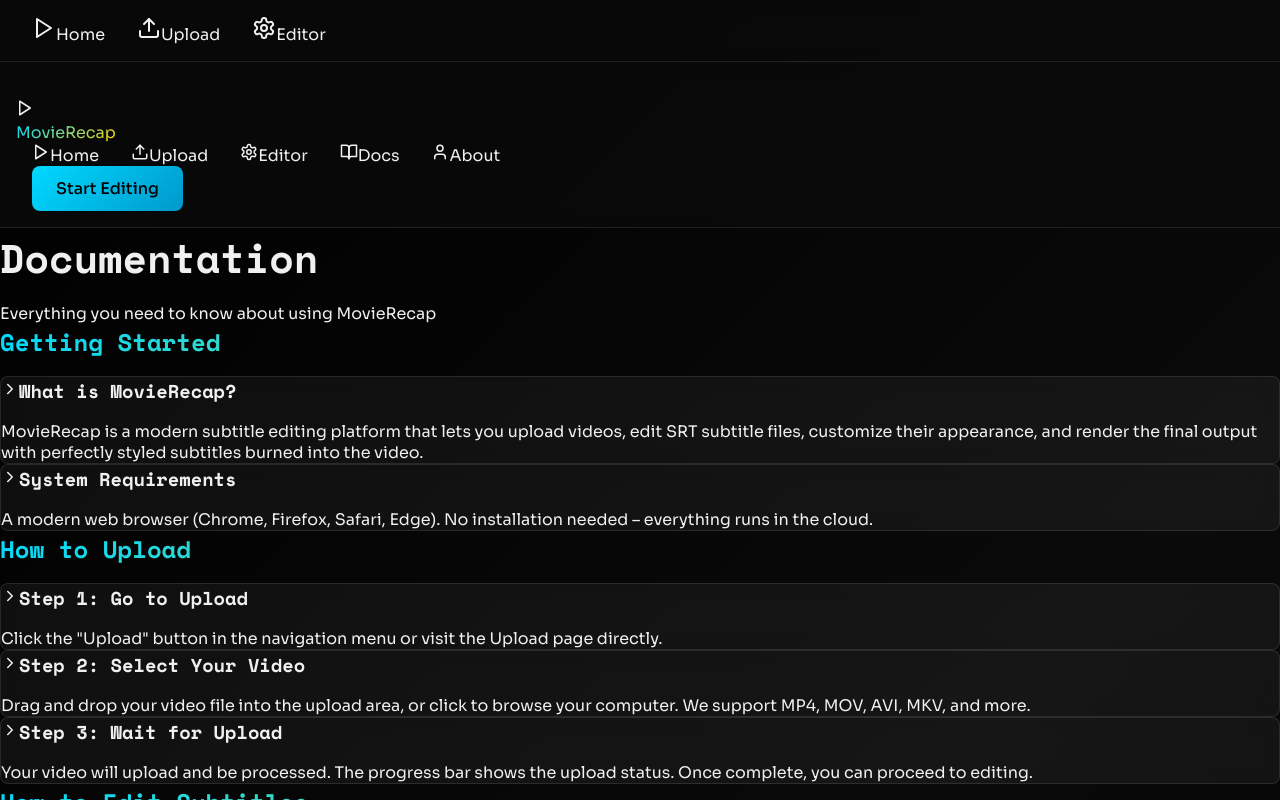
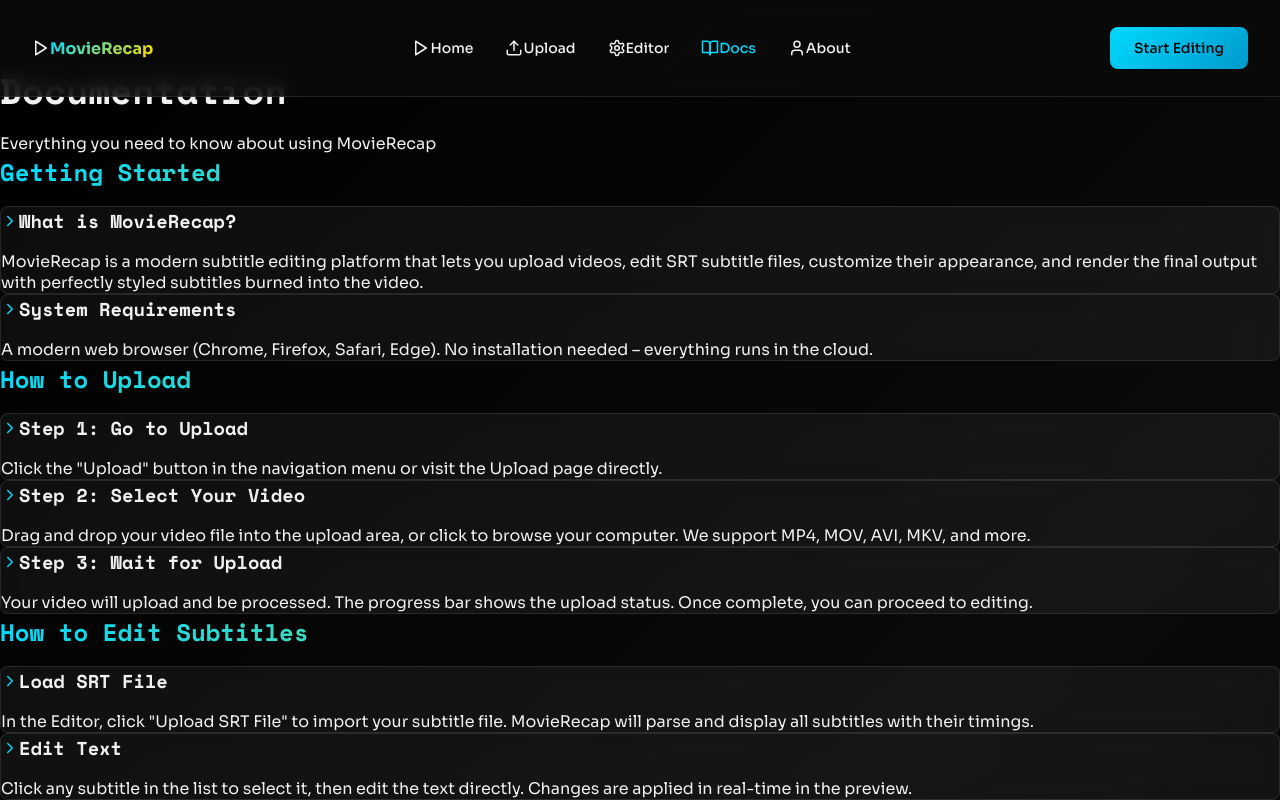
Before and after one commit to amkyawdev/mv, a Next.js app: page /docs in a window 1280 px wide. Shown: the top 800 px of the page. Built offline with nearby package versions, Linux system fonts and the light colour scheme.

Commit message:
Fix: Add Tailwind utility classes to CSS

```diff
--- a/app/globals.css
+++ b/app/globals.css
@@ -161,3 +161,87 @@ h1 {
   -webkit-text-fill-color: transparent;
   background-clip: text;
 }
+/* Navigation */
+.fixed { position: fixed; }
+.bottom-0 { bottom: 0; }
+.left-0 { left: 0; }
+.right-0 { right: 0; }
+.z-40 { z-index: 40; }
+.z-10 { z-index: 10; }
+.hidden { display: none; }
+.md\:hidden { display: none; }
+@media (min-width: 768px) { .md\:hidden { display: inline; } }
+.md\:block { display: none; }
+@media (min-width: 768px) { .md\:block { display: block; } }
+.md\:hidden { display: none; }
+.fixed.bottom-0 { bottom: 0; }
+.bg-dark-surface { background: rgba(10,10,10,0.9); }
+.border-t { border-top: 1px solid rgba(255,255,255,0.1); }
+.border-dark-border { border-color: rgba(255,255,255,0.1); }
+.flex { display: flex; }
+.justify-around { justify-content: space-around; }
+.items-center { align-items: center; }
+.h-16 { height: 4rem; }
+.gap-1 { gap: 0.25rem; }
+.w-14 { width: 3.5rem; }
+.h-14 { height: 3.5rem; }
+.rounded-lg { border-radius: 0.5rem; }
+.duration-300 { transition: all 0.3s; }
+.transition-all { transition: all 0.3s; }
+.w-full { width: 100%; }
+.h-full { height: 100%; }
+.p-4 { padding: 1rem; }
+.justify-center { justify-content: center; }
+.justify-between { justify-content: space-between; }
+
+/* Text colors */
+.text-neon-blue { color: var(--neon-blue); }
+.text-neon-gold { color: var(--neon-gold); }
+.text-dark-text { color: var(--text-dark); }
+
+/* Backgrounds */
+.bg-dark-bg { background: var(--bg-dark); }
+.bg-neon-blue { background: var(--neon-blue); }
+
+/* Spacing */
+.px-4 { padding-left: 1rem; padding-right: 1rem; }
+.py-2 { padding-top: 0.5rem; padding-bottom: 0.5rem; }
+.py-4 { padding-top: 1rem; padding-bottom: 1rem; }
+.pt-20 { padding-top: 5rem; }
+.pb-20 { padding-bottom: 5rem; }
+.mt-4 { margin-top: 1rem; }
+.mb-4 { margin-bottom: 1rem; }
+.gap-4 { gap: 1rem; }
+
+/* Sizing */
+.max-w-4xl { max-width: 56rem; }
+.mx-auto { margin-left: auto; margin-right: auto; }
+.min-h-screen { min-height: 100vh; }
+
+/* Text */
+.text-center { text-align: center; }
+.text-2xl { font-size: 1.5rem; }
+.text-3xl { font-size: 1.875rem; }
+.text-4xl { font-size: 2.25rem; }
+.text-sm { font-size: 0.875rem; }
+.font-bold { font-weight: 700; }
+.font-medium { font-weight: 500; }
+
+/* Grid */
+.grid { display: grid; }
+.grid-cols-1 { grid-template-columns: repeat(1, minmax(0, 1fr)); }
+@media (min-width: 768px) { .md\:grid-cols-2 { grid-template-columns: repeat(2, minmax(0, 1fr)); } }
+@media (min-width: 1024px) { .lg\:grid-cols-3 { grid-template-columns: repeat(3, minmax(0, 1fr)); } }
+
+/* Borders */
+.rounded { border-radius: 0.25rem; }
+.rounded-xl { border-radius: 0.75rem; }
+.border { border: 1px solid var(--glass-border); }
+
+/* Opacity */
+.opacity-50 { opacity: 0.5; }
+.opacity-75 { opacity: 0.75; }
+
+/* Gradient backgrounds */
+.from-neon-blue { background: linear-gradient(from var(--neon-blue), #0099cc); }
+.to-neon-blue-dark { background: linear-gradient(to #006699); }
```
